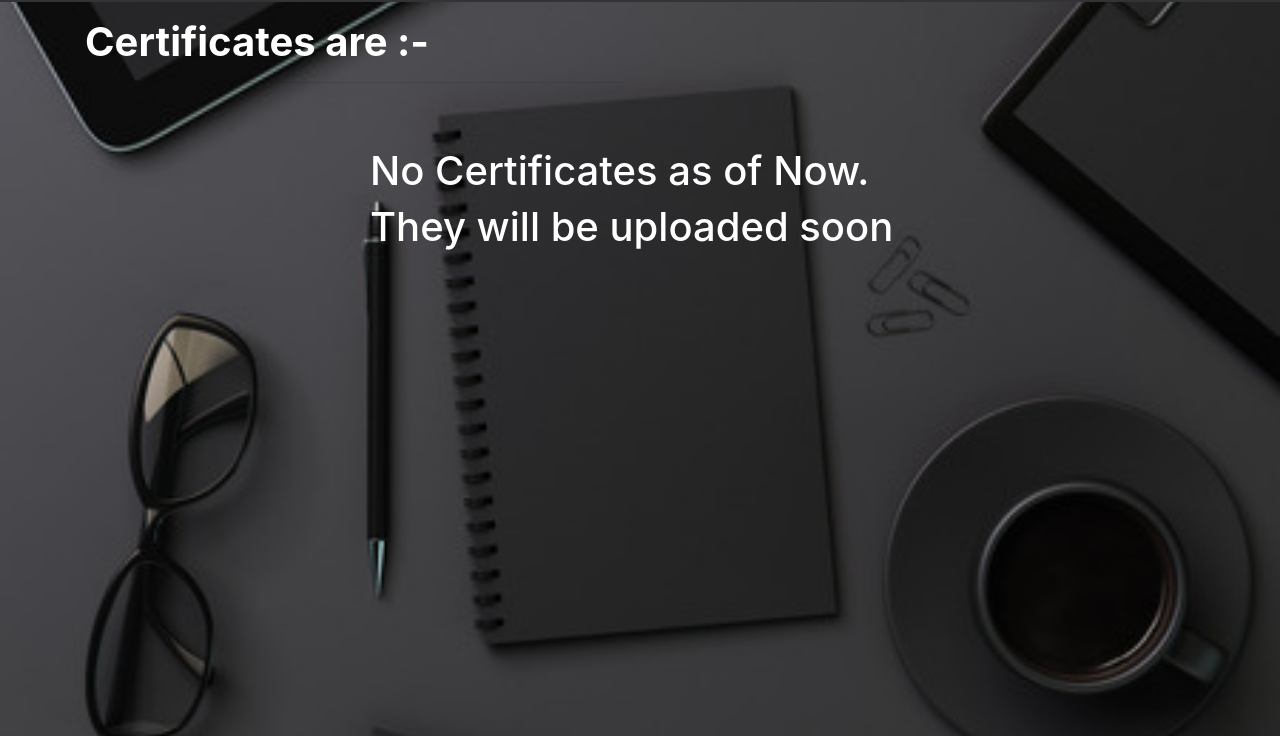
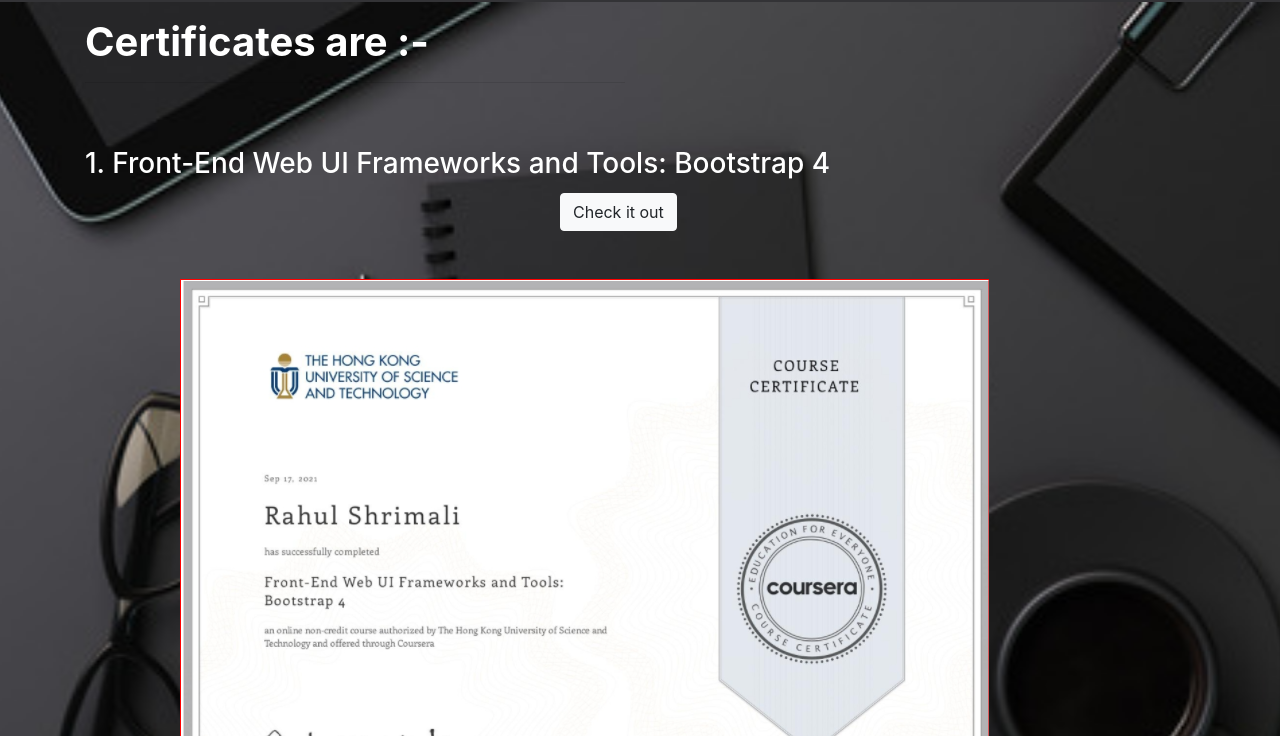
Before and after one commit to rahul-shrimali/portfolio, a website: page certificates.html in a window 1280 px wide. Shown: the part 64-800 px from the top of the page. Drawn offline with Linux system fonts and the light colour scheme.

Commit message:
Certificate 1 added

```diff
--- a/certificates.html
+++ b/certificates.html
@@ -58,12 +58,25 @@
 
                 </div>
                 <div class="row mt-5">
-                    <div class = "col-sm-3"></div>
-                    <div class = "col-sm-6 font-weight-bold text-white text-align-center">
-                        <h1>No Certificates as of Now.</h1>
-                        <!-- <br> -->
-                        <h1>They will be uploaded soon</h1>
+                    <!-- <div class = "col-sm-3"></div> -->
+                    <div class = "col-12 font-weight-bold text-white text-align-center">
+                        <h3 class = "h3-responsive ">1. Front-End Web UI Frameworks and Tools: Bootstrap 4 </h1>
                     </div>
+
+                </div>
+                <div class = "row mt-1">
+                    <div class = "col-sm-5"></div>
+                    <div class="col-sm-2">
+                        <a href="https://www.coursera.org/account/accomplishments/certificate/BJT2WKY2U4TR" role="button" class = "btn btn-light" target="_blank">Check it out</a>
+                    </div>
+                    <div class = "col-sm-5"></div>
+                </div>
+                <div class = "row mt-5">
+                    <div class = "col-sm-1"></div>
+                    <div class="col-10">
+                        <img src="images/cer1.png" alt="Certificate" class="img-fluid" height="60px">
+                    </div>
+                    <div class= "col-sm-1"></div>
                 </div>
 
         </div>
```
Also changed, not shown: images/cer1.png (added).
